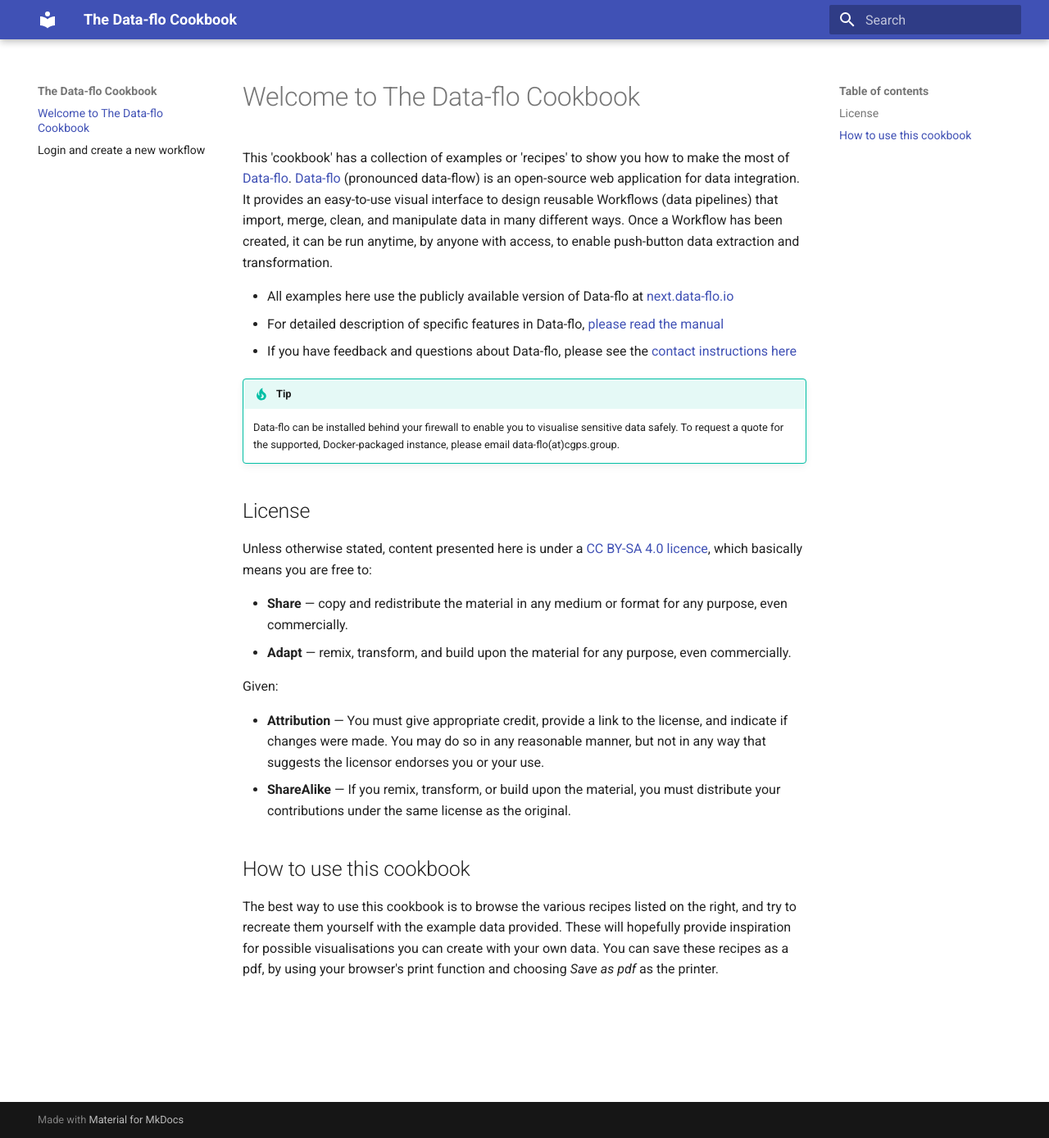
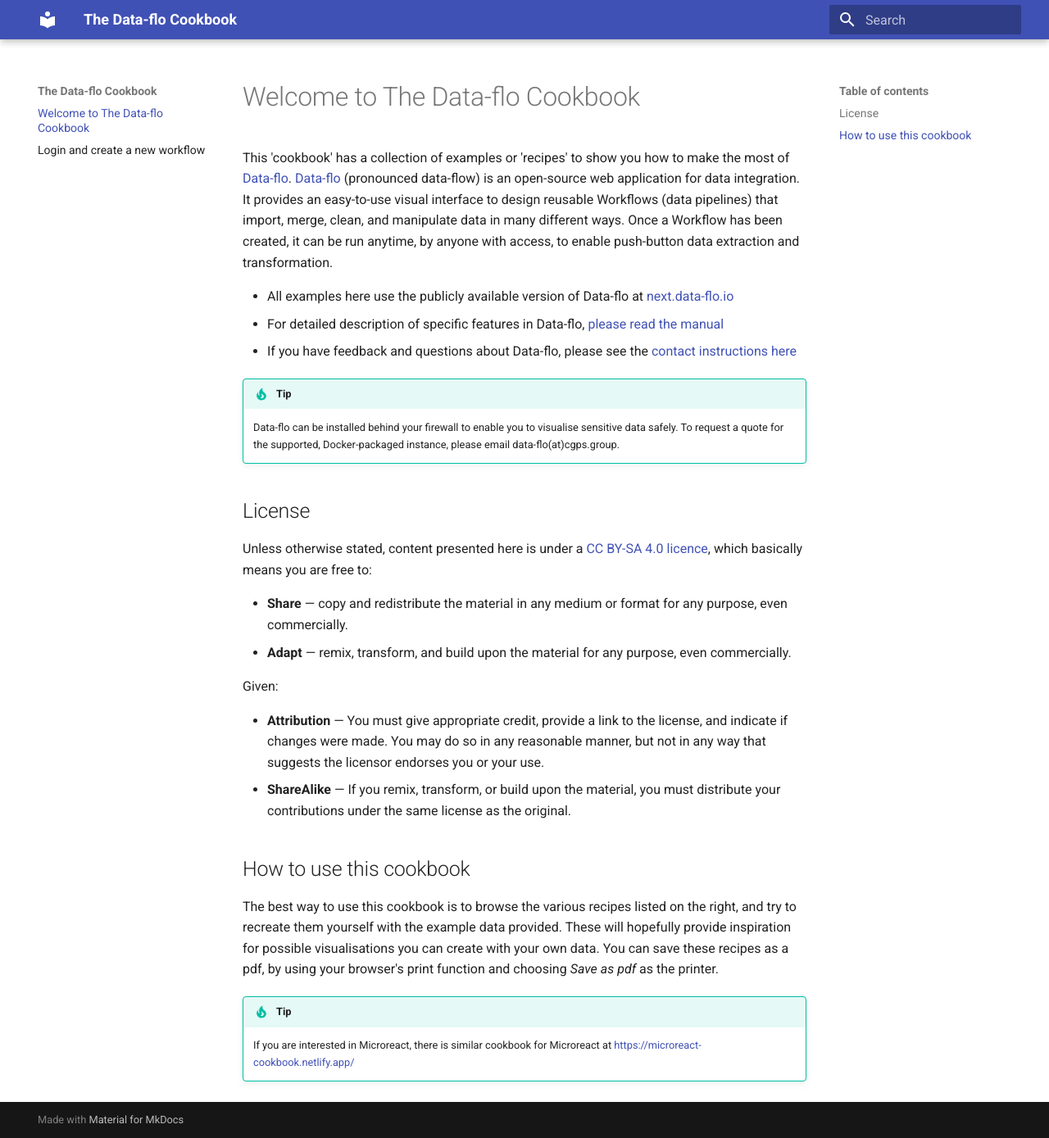
Before and after one commit to happykhan/dataflo-cookbook, an MkDocs documentation site: the page built from docs/index.md, in a window 1280 px wide and 1389 px high. Shown: the whole window at 82% size. Built offline with MkDocs 1.6.1 and Material for MkDocs 9.7.7, drawn with Linux system fonts in a browser that asks for light colours.

Commit message:
login recipe

```diff
--- a/docs/index.md
+++ b/docs/index.md
@@ -26,3 +26,6 @@
 ## How to use this cookbook
 
 The best way to use this cookbook is to browse the various recipes listed on the right, and try to recreate them yourself with the example data provided. These will hopefully provide inspiration for possible visualisations you can create with your own data. You can save these recipes as a pdf, by using your browser's print function and choosing *Save as pdf* as the printer.
+
+!!! tip
+    If you are interested in Microreact, there is similar cookbook for Microreact at [https://microreact-cookbook.netlify.app/](https://microreact-cookbook.netlify.app/)
```
